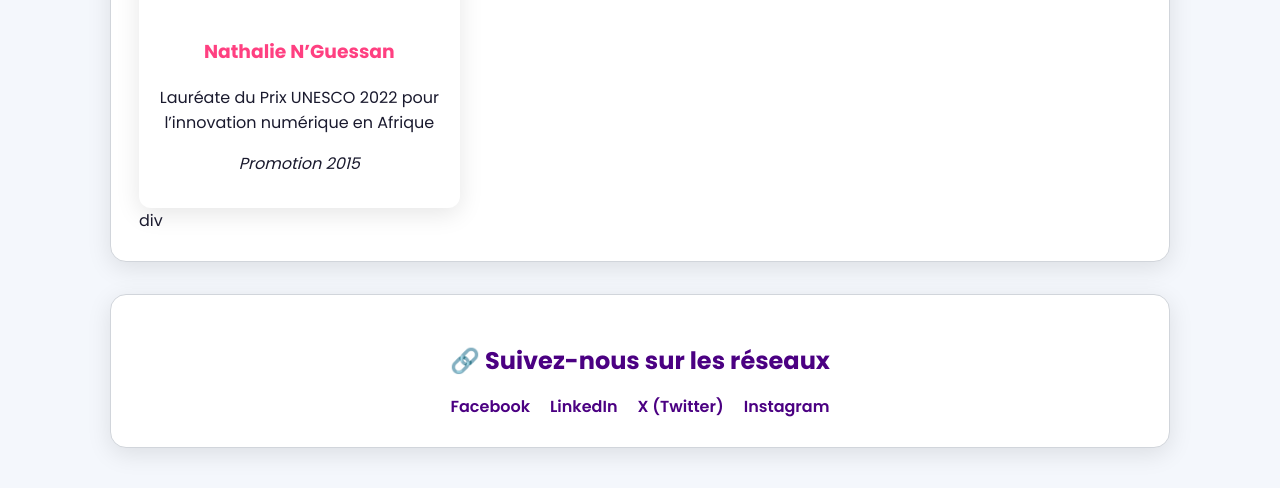
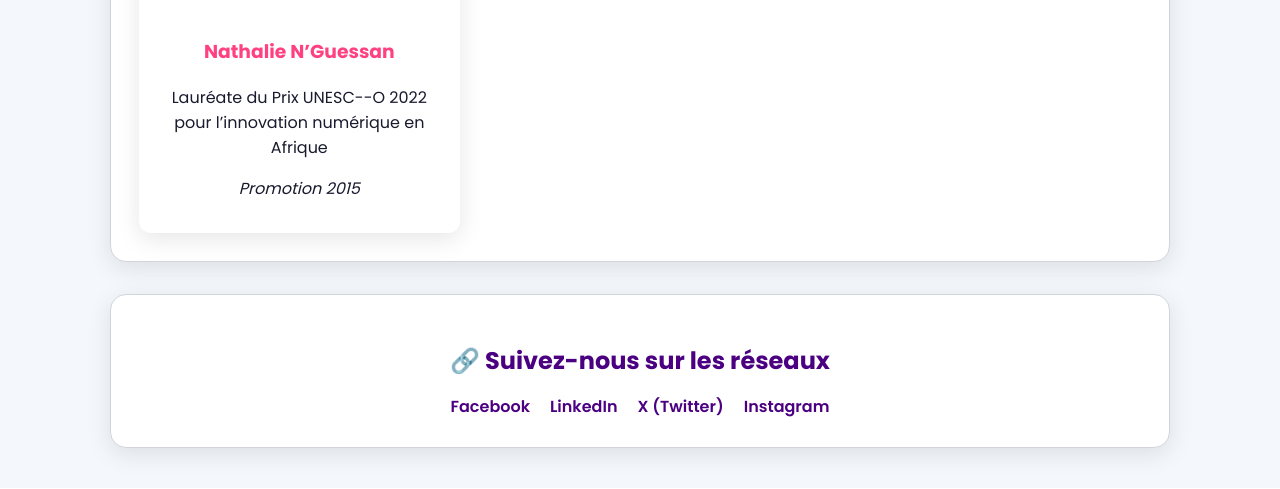
Before and after one commit to yaofrancklin4-code/concours_esatic, a Django app: page /contact/ in a window 1280 px wide. Shown: the part 3154-3643 px from the top of the page. Run offline with Django 5.2, Linux system fonts and the light colour scheme.

```diff
--- a/Mon_appli/templates/Mon_appli/page1.html
+++ b/Mon_appli/templates/Mon_appli/page1.html
@@ -323,13 +323,12 @@
             />
             <h3>Nathalie N’Guessan</h3>
             <p>
-              Lauréate du Prix UNESCO 2022 pour l’innovation numérique en
+              Lauréate du Prix UNESC--O 2022 pour l’innovation numérique en
               Afrique
             </p>
             <p><em>Promotion 2015</em></p>
           </div>
         </div>
-        div
       </div>
 
       <!-- ====== RÉSEAUX SOCIAUX ====== -->
```
